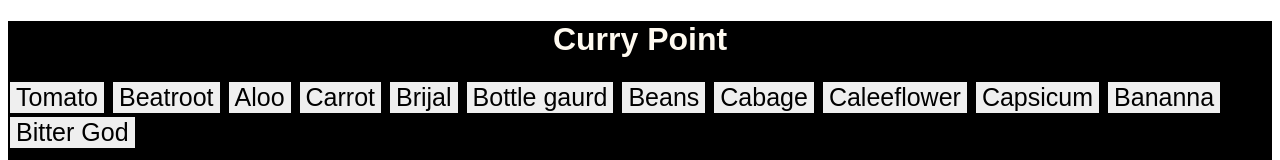
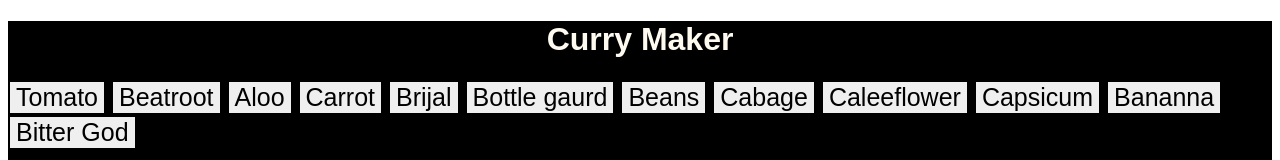
Before and after one commit to harshavardhanakrishnachaitanya2001/currymaker, a React (Create React App) app: page / in a window 1280 px wide. Shown: the top 160 px of the page. Built offline with nearby package versions, Linux system fonts and the light colour scheme.

Commit message:
CHANGED THE TITLE AND HEADING OF THE APPLICATION

```diff
--- a/public/index.html
+++ b/public/index.html
@@ -24,7 +24,7 @@
       work correctly both with client-side routing and a non-root public URL.
       Learn how to configure a non-root public URL by running `npm run build`.
     -->
-    <title>React App</title>
+    <title>Curry Maker</title>
   </head>
   <body>
     <noscript>You need to enable JavaScript to run this app.</noscript>
--- a/src/components/App.js
+++ b/src/components/App.js
@@ -36,7 +36,7 @@ function App(){
     return (
         <Router>
             <Body>
-                <PageHeading>Curry Point</PageHeading>
+                <PageHeading>Curry Maker</PageHeading>
                 <Link to="Tomato"><Button>Tomato</Button></Link>
                 <Link to="/Beatroot"><Button>Beatroot</Button></Link>
                 <Link to="/Aloo"><Button>Aloo</Button></Link>
```
